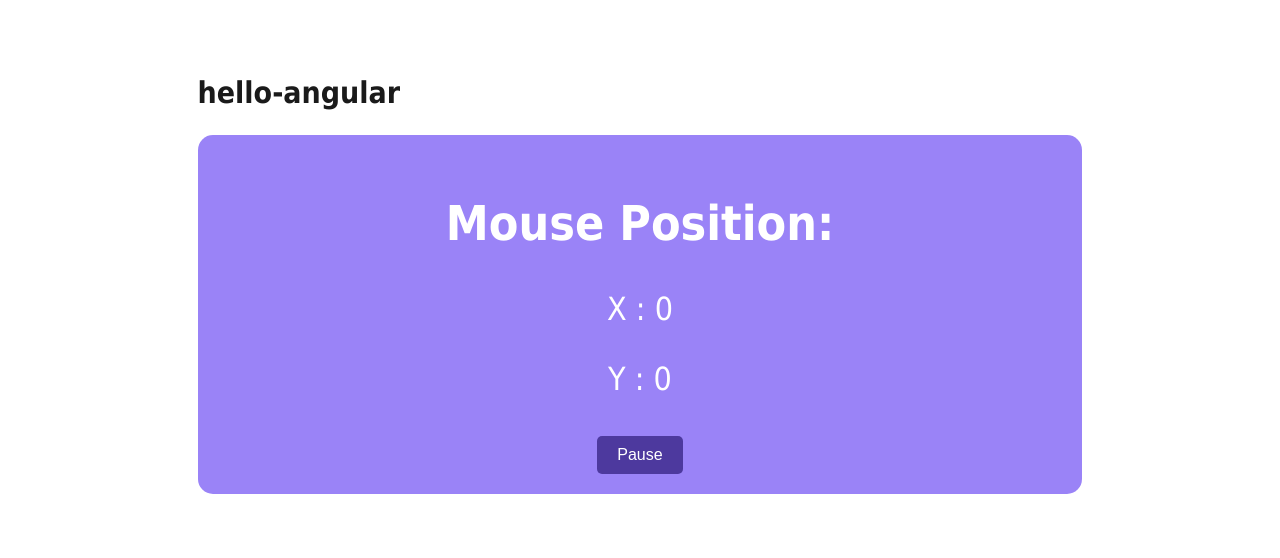
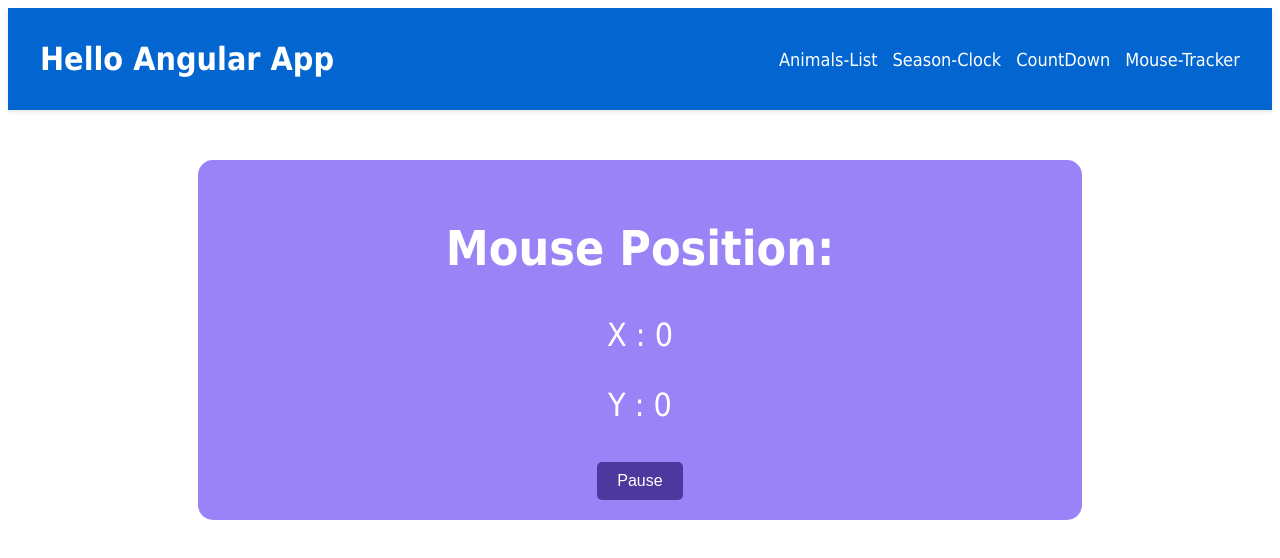
Before and after one commit to OriChaiMatan/Hello-Angular, an Angular app: page /mouse-tracker in a window 1280 px wide. Before the commit this address led to /. Shown: the top 558 px of the page. Built offline with nearby package versions, Linux system fonts and the light colour scheme.

Commit message:
Added app header with routs setup

```diff
--- a/src/app/app-root/app.component.html
+++ b/src/app/app-root/app.component.html
@@ -1,7 +1,11 @@
+<!-- <section class="main-app">
+  <h1>{{title}}</h1>
+  <animal-list></animal-list>
+  <season-clock></season-clock>
+  <count-down [startFrom]="10" (onDone)="handleCountdownDone()"></count-down>
+  <mouse-monitor></mouse-monitor>
+</section> -->
+<app-header></app-header>
 <section class="main-app">
-  <h1>{{title}}</h1>
-  <!-- <animal-list></animal-list>
-  <season-clock></season-clock>
-  <count-down [startFrom]="10" (onDone)="handleCountdownDone()"></count-down> -->
-  <mouse-monitor></mouse-monitor>
+  <router-outlet></router-outlet>
 </section>
--- a/src/app/app-root/app.component.ts
+++ b/src/app/app-root/app.component.ts
@@ -8,8 +8,4 @@ import { Component } from '@angular/core';
 export class AppComponent {
   title = 'hello-angular';
 
-  handleCountdownDone() {
-    alert('Countdown is done!');
-    // Add additional logic here, e.g., updating UI, alerting the user, etc.
-  }
 }
--- a/src/app/app-routing.module.ts
+++ b/src/app/app-routing.module.ts
@@ -1,7 +1,18 @@
 import { NgModule } from '@angular/core';
 import { RouterModule, Routes } from '@angular/router';
 
-const routes: Routes = [];
+import { AnimalListComponent } from './cmps/animal-list/animal-list.component';
+import { CountDownComponent } from './cmps/count-down/count-down.component';
+import { SeasonClockComponent } from './cmps/season-clock/season-clock.component';
+import { MouseMonitorComponent } from './cmps/mouse-monitor/mouse-monitor.component';
+
+const routes: Routes = [
+  { path: '', redirectTo: '/mouse-tracker', pathMatch: 'full' },
+  { path: 'animals-list', component: AnimalListComponent },
+  { path: 'season-clock', component: SeasonClockComponent },
+  { path: 'count-down', component: CountDownComponent },
+  { path: 'mouse-tracker', component: MouseMonitorComponent },
+];
 
 @NgModule({
   imports: [RouterModule.forRoot(routes)],
--- a/src/app/app.module.ts
+++ b/src/app/app.module.ts
@@ -8,6 +8,7 @@ import { SeasonClockComponent } from './cmps/season-clock/season-clock.component
 import { CountDownComponent } from './cmps/count-down/count-down.component';
 import { CommonModule } from '@angular/common';
 import { MouseMonitorComponent } from './cmps/mouse-monitor/mouse-monitor.component';
+import { AppHeaderComponent } from './cmps/app-header/app-header.component';
 
 @NgModule({
   declarations: [
@@ -16,6 +17,7 @@ import { MouseMonitorComponent } from './cmps/mouse-monitor/mouse-monitor.compon
     SeasonClockComponent,
     CountDownComponent,
     MouseMonitorComponent,
+    AppHeaderComponent,
   ],
   imports: [
     BrowserModule,
--- /dev/null
+++ b/src/app/cmps/app-header/app-header.component.html
@@ -0,0 +1,10 @@
+<header class="app-header">
+  <h1 class="app-name">Hello Angular App</h1>
+    <nav class="routes-name">
+      <ul>
+        <li *ngFor="let cmp of components">
+          <a [routerLink]="cmp.route">{{ cmp.name }}</a>
+        </li>
+      </ul>
+    </nav>
+  </header>
--- /dev/null
+++ b/src/app/cmps/app-header/app-header.component.scss
@@ -0,0 +1,47 @@
+.app-header {
+    background-color: #0265d0; /* Bootstrap Primary Color */
+    color: white;
+    padding: 10px 20px;
+    box-shadow: 0 2px 4px rgba(0, 0, 0, 0.1);
+    font-family: Tahoma, Geneva, Verdana, sans-serif;
+    padding: 2rem;
+    margin: 0;
+
+    // Flexbox layout for header
+    display: flex;
+    justify-content: space-between;
+    align-items: center;
+
+    .app-name {
+      margin: 0; // Remove default margin for <h1>
+      font-size: 2rem;
+    }
+
+    nav {
+      ul {
+        list-style: none;
+        padding: 0;
+        margin: 0;
+        display: flex; // Ensure items are side by side
+      }
+
+      li {
+        margin-right: 15px; // Space between items
+
+        &:last-child {
+          margin-right: 0; // Remove margin from last item
+        }
+
+        a {
+          color: white;
+          text-decoration: none;
+          font-size: 18px;
+          transition: color 0.3s;
+
+          &:hover {
+            color: #e2e6ea; /* Light color on hover */
+          }
+        }
+      }
+    }
+  }
--- /dev/null
+++ b/src/app/cmps/app-header/app-header.component.ts
@@ -0,0 +1,15 @@
+import { Component } from '@angular/core';
+
+@Component({
+  selector: 'app-header',
+  templateUrl: './app-header.component.html',
+  styleUrl: './app-header.component.scss'
+})
+export class AppHeaderComponent {
+  components = [
+    { name: 'Animals-List', route: '/animals-list' },
+    { name: 'Season-Clock', route: '/season-clock' },
+    { name: 'CountDown', route: '/count-down' },
+    { name: 'Mouse-Tracker', route: '/mouse-tracker' },
+  ];
+}
```
Also changed, not shown: 1 other file (tests, documents, lock files or other folders).
